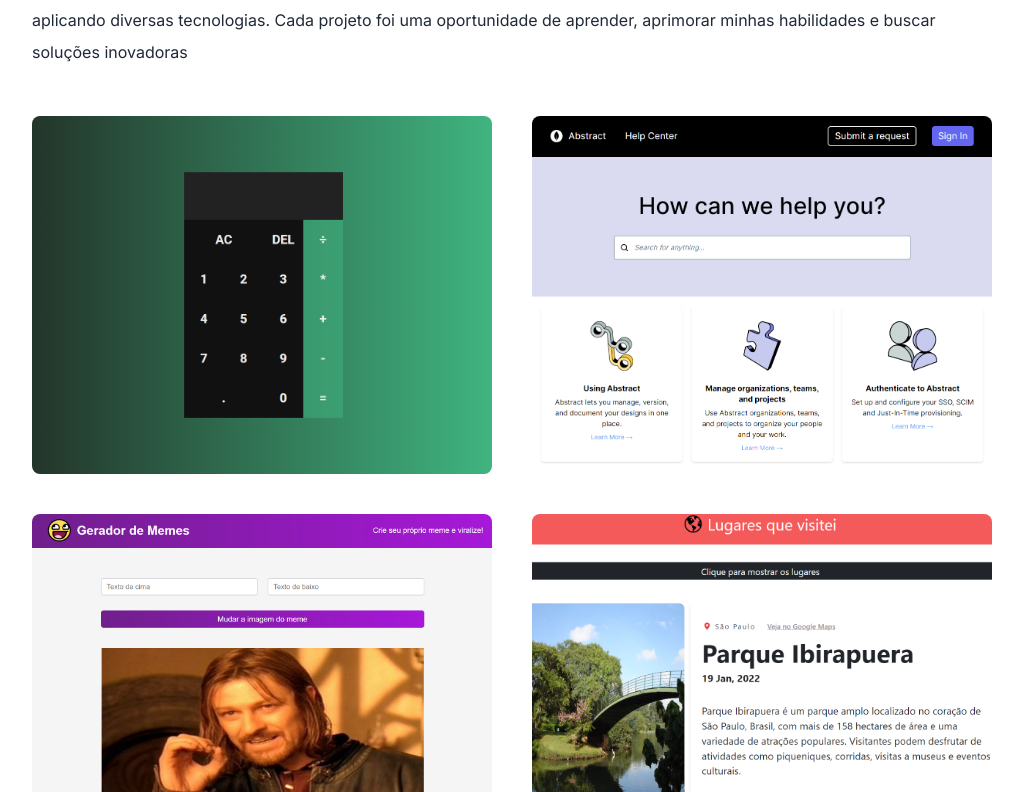
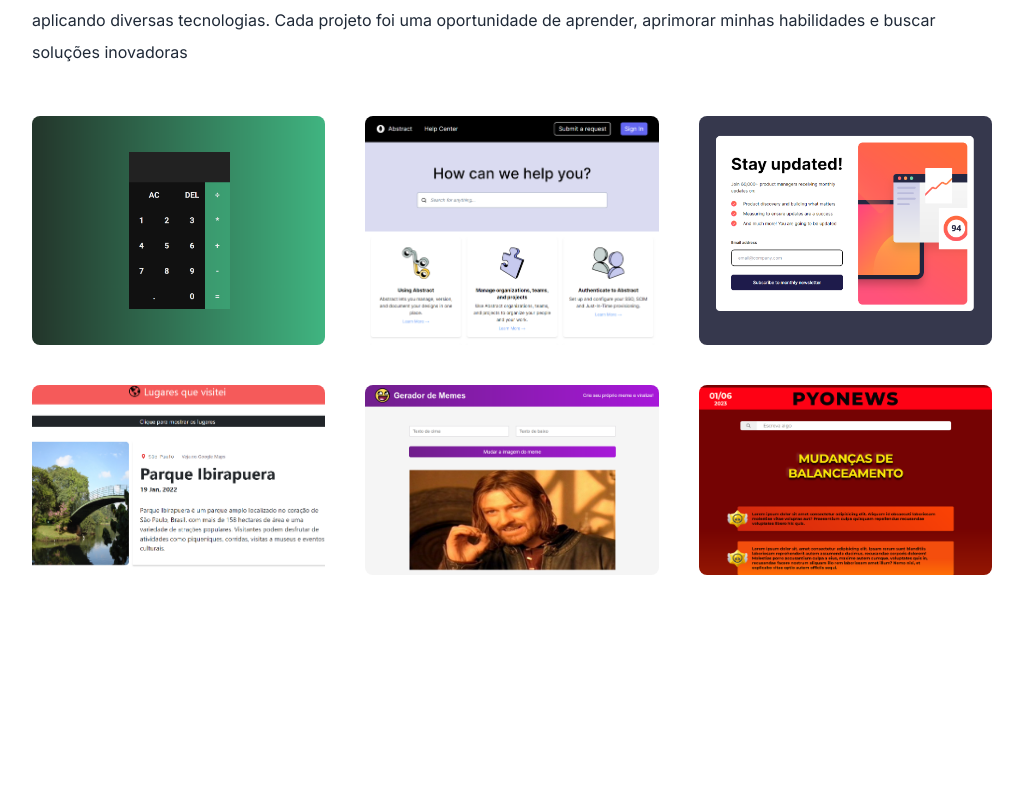
Before and after one commit to Gabrieluser430/react-portfolio, a Next.js app: page / in a window 1280 px wide. Shown: the part 2008-2800 px from the top of the page, without its empty margins (128-1151 px from the left). After the commit the page ends 2679 px from the top, so only its background shows below. Built offline with nearby package versions, Linux system fonts and the light colour scheme.

Commit message:
Add new grid layout at xl screens

```diff
--- a/src/app/page.js
+++ b/src/app/page.js
@@ -17,6 +17,7 @@ import img5 from "../../public/img5.png"
 import img6 from "../../public/img6.png"
 import img10 from "../../public/img10.png"
 import img12 from "../../public/img12.png"
+import img14 from "../../public/img14.png"
 import {useState} from "react"
 
 export default function Home() {
@@ -44,8 +45,8 @@ export default function Home() {
                   <p className="text-md py-5 leading-8 text-gray-800 md:text-xl max-w-lg mx-auto dark:text-gray-200">Desenvolvedor e contribuidor de open-source. Junte-se a mim abaixo e vamos começar!</p>
               </div>
               <div className="text-5xl flex justify-center gap-16 py-3 text-gray-600 dark:text-gray-200">
-                <AiFillGithub />
-                <AiFillLinkedin />
+                <a href="https://github.com/Gabrieluser430" target="_blank"><AiFillGithub /></a>
+                <a href="https://www.linkedin.com/in/gabrielobarbieri/" target="_blank"><AiFillLinkedin /></a>
                 <AiFillTwitterCircle />
               </div>
               <div className="relative mx-auto bg-gradient-to-b from-teal-500 rounded-full w-80 h-80 mt-20 overflow-hidden md:h-96 md:w-96">
@@ -120,7 +121,7 @@ export default function Home() {
                   Estes são os projetos que compõem o meu portfólio. Acredito firmemente que o aprendizado das tecnologias ocorre por meio da prática. Ao longo desses projetos, mergulhei em uma ampla gama de desafios, explorando diferentes habilidades e aplicando diversas tecnologias. Cada projeto foi uma oportunidade de aprender, aprimorar minhas habilidades e buscar soluções inovadoras
                 </p>
               </div>
-              <div className="grid grid-cols-1 gap-10 lg:grid-cols-2">
+              <div className="grid grid-cols-1 gap-10 lg:grid-cols-2 xl:grid-cols-3">
                 <div className="w-full aspect-w-1 aspect-h-1">
                   <a href="https://gabrieluser430.github.io/javascript-calculator/" target="_blank">
                    <Image src={img6} className="rounded-lg object-cover w-full h-full" />
@@ -132,8 +133,8 @@ export default function Home() {
                   </a>
                 </div>
                 <div className="w-full aspect-w-1 aspect-h-1">
-                  <a href="https://jolly-strudel-57a01f.netlify.app/" target="_blank">
-                   <Image src={img1} className="rounded-lg object-cover w-full h-full" />
+                  <a href="https://newsletter-frontform.vercel.app/" target="_blank">
+                   <Image src={img14} className="rounded-lg object-cover w-full h-full" />
                   </a>
                 </div>
                 <div className="w-full aspect-w-1 aspect-h-1">
@@ -142,13 +143,13 @@ export default function Home() {
                   </a>
                 </div>
                 <div className="w-full aspect-w-1 aspect-h-1">
-                  <a href="https://moonlit-bombolone-c6e68a.netlify.app/" target="_blank">
-                  <Image src={img3} className="rounded-lg object-cover w-full h-full" />
+                  <a href="https://jolly-strudel-57a01f.netlify.app" target="_blank">
+                  <Image src={img1} className="rounded-lg object-cover w-full h-full" />
                   </a>
                 </div>
                 <div className="w-full aspect-w-1 aspect-h-1">
-                  <a href="https://gabrieluser430.github.io/tour-site/" target="_blank">
-                  <Image src={img12} className="rounded-lg object-cover w-full h-full" />
+                  <a href="https://moonlit-bombolone-c6e68a.netlify.app/" target="_blank">
+                  <Image src={img3} className="rounded-lg object-cover w-full h-full" />
                   </a>
                 </div>
               </div>
```
Also changed, not shown: public/img14.png (added).
